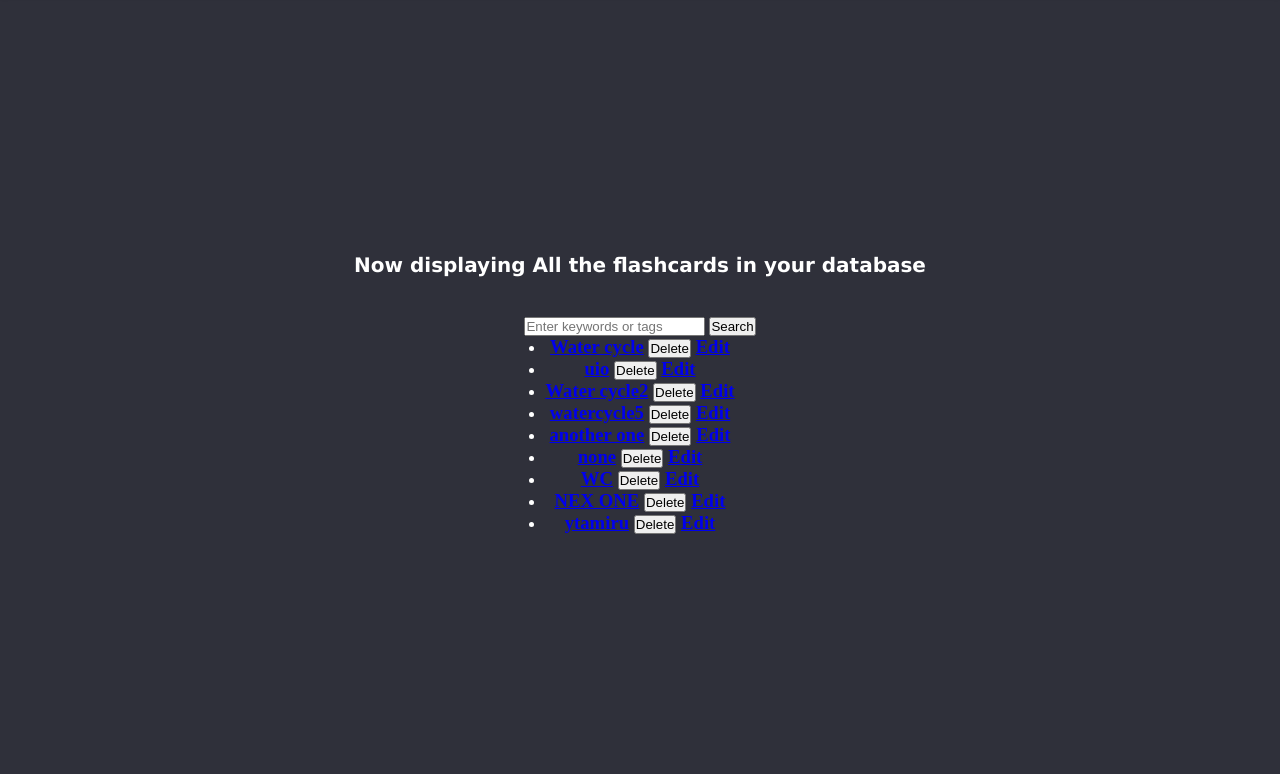
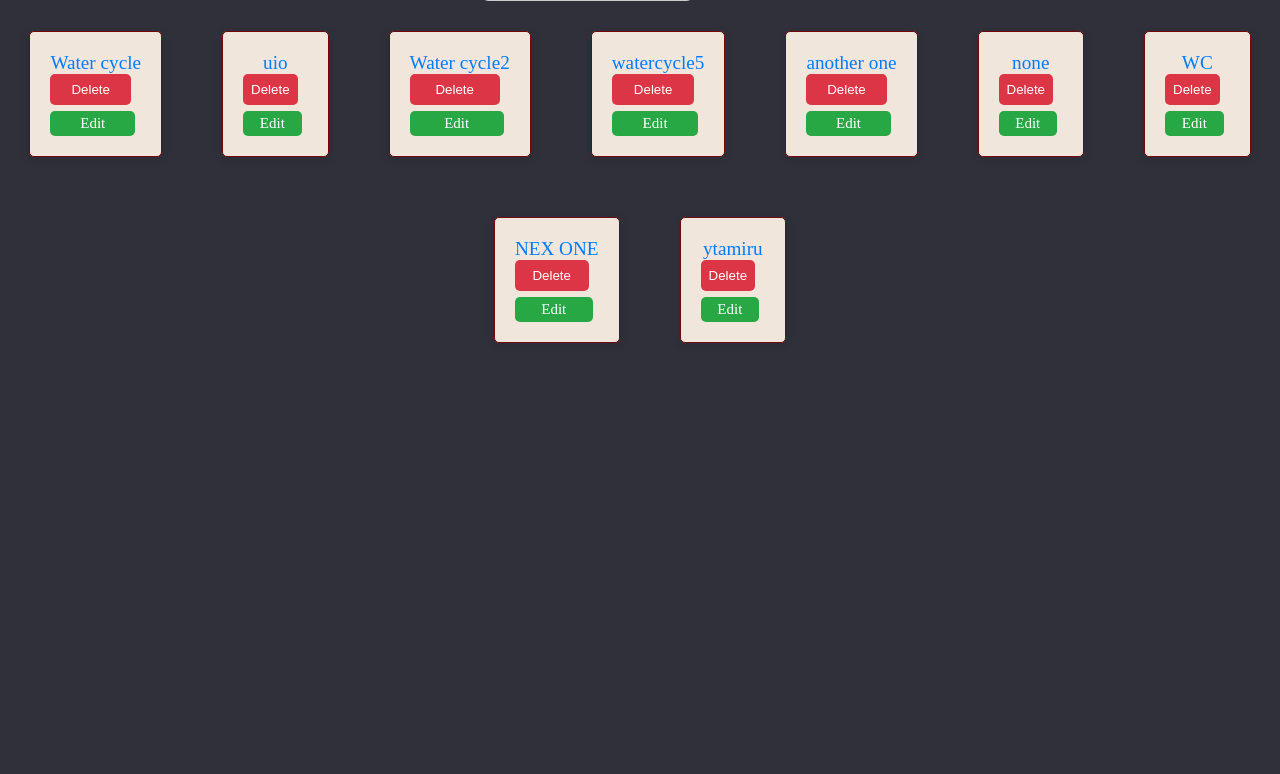
Before and after one commit to SiraYsia/QuizMeFinal, a Flask app: page /your-flashcards in a window 1280 px wide. Shown: the part 351-1125 px from the top of the page. After the commit the page ends 694 px from the top, so only its background shows below. Run offline with Flask 3, Linux system fonts and the light colour scheme; a user stored in the database is signed in.

Commit message:
style changes to your-flashcard.html

```diff
--- a/apy.py
+++ b/apy.py
@@ -2,13 +2,11 @@ import openai
 import os
 import re
 
-url = 'https://api.openai.com/v1/chat/completions'
-openai.api_key='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'
-
+openai.api_key = os.environ['OPENAI_API_KEY']
 
 def generate_flashcards(study_material, flashcard_count):
     conversation = [
-        {'role': 'user', 'content': f'Create {flashcard_count} concise flashcards to demonstrate my understanding of the following text: {study_material}. Each flashcard should consist of a question and an answer, separated by a question mark (?). Use a new line to separate each flashcard. The format should be as follows: this is the question? this is the answer. Please avoid including any additional formatting steps, such as numbering the flashcards. DO NOT NUMBER THE FLASCHARDS OR NAME THEM QUESTION AND ANSWER SIMPLY PUT THE QUESTION THEN ANSWER PLEASE'}
+        {'role': 'user', 'content': f'Create {flashcard_count+1} concise flashcards to demonstrate my understanding of the following text: {study_material}. Each flashcard should consist of a question and an answer, separated by a question mark (?). Use a new line to separate each flashcard. The format should be as follows: this is the question? this is the answer. Please avoid including any additional formatting steps, such as numbering the flashcards. DO NOT NUMBER THE FLASCHARDS OR NAME THEM QUESTION AND ANSWER SIMPLY PUT THE QUESTION THEN ANSWER PLEASE'}
     ]
     try:
         # Make the API request to ChatGPT
@@ -36,6 +34,7 @@ def generate_flashcards(study_material, flashcard_count):
                 question = question.strip()
                 answer = answer.strip()
                 flashcards.append([question, answer])
+        print(flashcards)
         return flashcards
 
     except Exception as e:
--- a/run.py
+++ b/run.py
@@ -83,6 +83,14 @@ def signup():
     if request.method == 'POST':
         email = request.form.get('email')
         password = request.form.get('password')
+
+        user = User.query.filter_by(email=email).first()
+        if user:
+            # Email is not unique, show an error message
+            error_message = "Email is already in use. Please choose a different email."
+            return render_template('signup.html', error_message=error_message)
+
+
 
         # Hash the password using bcrypt
         hashed_password = bcrypt.hashpw(password.encode('utf-8'), bcrypt.gensalt())
@@ -284,4 +292,4 @@ def search_flashcard_sets():
     return render_template('your-flashcards.html', flashcard_sets=flashcard_sets)
 
 if __name__ == '__main__':
-    app.run(debug=True, host="0.0.0.0")
+    app.run(debug=True)
--- a/static/style.css
+++ b/static/style.css
@@ -15,6 +15,12 @@ body{
 
 
 }
+#signup_text{
+  color: rgb(245, 2, 2);
+
+
+
+}
 header {
   display: flex;
   align-items: center;
@@ -26,7 +32,7 @@ header {
 }
 
 h1{
-color: white;
+  color: white;
 }
 
 
@@ -59,7 +65,7 @@ background-color: transparent;
 .first img {
   border: 0px none;
   height: 500px;
-  width: 400px;
+  width: 500px;
   border-radius: 20px;
 }
 
@@ -113,6 +119,15 @@ align-items: center;
   color: white;
   font-size: 20px;
   margin-bottom: 40px;
+  font-family: Verdana, Geneva, Tahoma, sans-serif;
+
+}
+
+.hero .subtitle3{
+  color: rgb(255, 255, 255);
+  font-size: 20px;
+  margin-bottom: 40px;
+  margin-left:100px;
   font-family: Verdana, Geneva, Tahoma, sans-serif;
 
 }
@@ -225,17 +240,10 @@ align-items: center;
   align-items: center;
 }
 
-
-img[alt="QuizMe"] {
-  font-family: 'League Spartan';
-  font-size: 45px;
-  font-weight: bold;
-
-
-}
 .Heading {
   font-family: Verdana, Geneva, Tahoma, sans-serif;
   padding: 10px;
+  margin-left:100px;
 
   /* background-color: rgb(2, 50, 2); */
   color: white;
--- a/templates/index.html
+++ b/templates/index.html
@@ -11,7 +11,6 @@
   <header>
     <div class="logo-container">
       <h1><b>QuizMe</b></h1>
-        <!-- <img src="logo.png" alt="QuizMe" class="logo"> -->
     </div>
 
     <nav>
@@ -36,7 +35,7 @@
 <div class="text-container">
   <section class="hero">
     <h1 class="Heading">Level Up Your Learning!</h1>
-    <p class="subtitle">Create unlimited Flashcards with jsut one click.</p>
+    <p class="subtitle3">Create unlimited Flashcards with jsut one click.</p>
     <div class="container">
       <a href="{{ url_for('login') }}" class="get-started-button">Get Started</a>
     </div>
--- a/templates/login.html
+++ b/templates/login.html
@@ -39,7 +39,7 @@
           <p class="signup-instruction">Don't have an account yet? Sign up below:</p>
 
           <div class="container">
-            <a href="{{ url_for('signup') }}" id="signup-button">Sign up</a>
+            <a href="{{ url_for('signup') }}" id="signup-button"> <p id = 'signup_text'> Sign up </p></a>
           </div>
         </form>
       </div>
--- a/templates/single-flashcard.html
+++ b/templates/single-flashcard.html
@@ -10,7 +10,7 @@
 <body>
   <header>
     <div class="logo-container">
-      <img src="logo.png" alt="QuizMe" class="logo">
+      <h1><b>QuizMe</b></h1>
     </div>
     <nav>
       <ul>
--- a/templates/success.html
+++ b/templates/success.html
@@ -11,7 +11,7 @@
 <body>
   <header>
     <div class="logo-container">
-        <img src="logo.png" alt="QuizMe" class="logo">
+      <h1><b>QuizMe</b></h1>
     </div>
 
     <nav>
--- a/templates/your-flashcards.html
+++ b/templates/your-flashcards.html
@@ -6,11 +6,109 @@
   <link rel="stylesheet" href="{{ url_for('static', filename='style.css') }}">
   <title>QuizMe</title>
   <link href="https://fonts.googleapis.com/css2?family=League+Spartan&display=swap" rel="stylesheet">
+  <style>
+    .flashcard-set-card {
+      background-color: #f0e6db;
+      border: 1px solid #740808;
+      border-radius: 5px;
+      margin: 20px;
+      padding: 20px;
+      box-shadow: 0 2px 9px rgba(0, 0, 0, 0.1);
+      display: inline-flex;
+      flex-direction: column;
+      justify-content: space-between;
+      min-width: 20px;
+      position: relative;
+
+
+    }
+
+    .flashcard-list {
+      display: flex; /* Display the flashcards in a row */
+      flex-wrap: wrap;
+      justify-content: center;
+      gap: 20px;
+    }
+    .flashcard-set-card h3 {
+      margin-bottom: 10px;
+    }
+
+    .flashcard-set-card a {
+      color: #007BFF;
+      font-size: larger;
+      text-decoration: none;
+    }
+    #subtitle{
+      color: rgb(13, 89, 242);
+      font-size: 20px;
+      margin-bottom: 40px;
+      font-family: Verdana, Geneva, Tahoma, sans-serif;
+
+    }
+
+    #login-button {
+      background-color: #007BFF;
+      color: #fff;
+      border: none;
+      border-radius: 10px;
+      padding: 12px 20px;
+      margin-left: 10px;
+      font-size: 16px;
+      cursor: pointer;
+    }
+
+    #search {
+      width: 60%;
+      font-size: 18px;
+      padding: 12px;
+      border: 1px solid #ccc;
+      border-radius: 10px;
+
+      transition: border-color 0.3s ease;
+      margin-bottom: 10px;
+    }
+
+    #search:focus {
+      outline: none;
+      border-color: #007BFF;
+      box-shadow: 0 0 5px rgba(0, 123, 255, 0.5);
+    }
+    .flashcard-set-card button {
+      background-color: #DC3545;
+      color: #fff;
+      border: none;
+      border-radius: 5px;
+      padding: 8px 8px;
+      margin-right: 10px;
+      cursor: pointer;
+    }
+    #edit{
+      font-size: 15px;
+    }
+
+    .flashcard-set-card .edit-button {
+      background-color: #28A745;
+      color: #fff;
+      border: none;
+      border-radius: 5px;
+      padding: 4px 8px;
+      margin-right: 6px;
+      margin-top: 6px;
+
+      cursor: pointer;
+    }
+
+    @media screen and (max-width: 600px) {
+      .hero {
+        flex-direction: column;
+      }
+    }
+  </style>
 </head>
 <body>
   <header>
     <div class="logo-container">
-      <img src="logo.png" alt="QuizMe" class="logo">
+      <h1><b>QuizMe</b></h1>
     </div>
     <nav>
       <ul>
@@ -22,29 +120,30 @@
     </nav>
   </header>
 
+
   <section class="hero">
     <h1 class="subtitle">Now displaying All the flashcards in your database</h1>
     <form id="searchForm" action="{{ url_for('search_flashcard_sets') }}" method="POST">
-      <input type="text" name="search_keywords" placeholder="Enter keywords or tags">
-      <button type="submit">Search</button>
-  </form>
+      <input type="text" id = "search" name="search_keywords" placeholder="Eneter keywords">
+      <button type="submit" id="login-button">Search</button>
+    </form>
 
-
-   {% if flashcard_sets %}
-      <ul class="flashcard-list">
+  <div class="flashcard-list">
+    <div class="flashcard-list">
+      {% if flashcard_sets %}
         {% for flashcard_set in flashcard_sets %}
-          <li>
-            <h3>
+          <div class="flashcard-set-card">
               <a href="{{ url_for('single_flashcard', flashcard_set_name=flashcard_set.name) }}">{{ flashcard_set.name }}</a>
               <button onclick="deleteFlashcardSet('{{ flashcard_set.name }}')">Delete</button>
-              <a href="{{ url_for('edit_flashcard_set', flashcard_set_name=flashcard_set.name) }}" class="edit-button">Edit</a>
-            </h3>
-          </li>
+              <a href="{{ url_for('edit_flashcard_set', flashcard_set_name=flashcard_set.name) }}" class="edit-button"><p id = "edit"> Edit </p></a>
+          </div>
         {% endfor %}
-      </ul>
-    {% else %}
-      <p>No matching flashcard set was found.</p>
-    {% endif %}
+      {% else %}
+        <p id = "subtitle">No matching flashcard set was found</p>
+      {% endif %}
+    </div>
+  </div>
+
   </section>
 
   <script>
```
Also changed, not shown: static/script.js (added, +11 -0 lines), templates/signup.html (+12 -10 lines).
